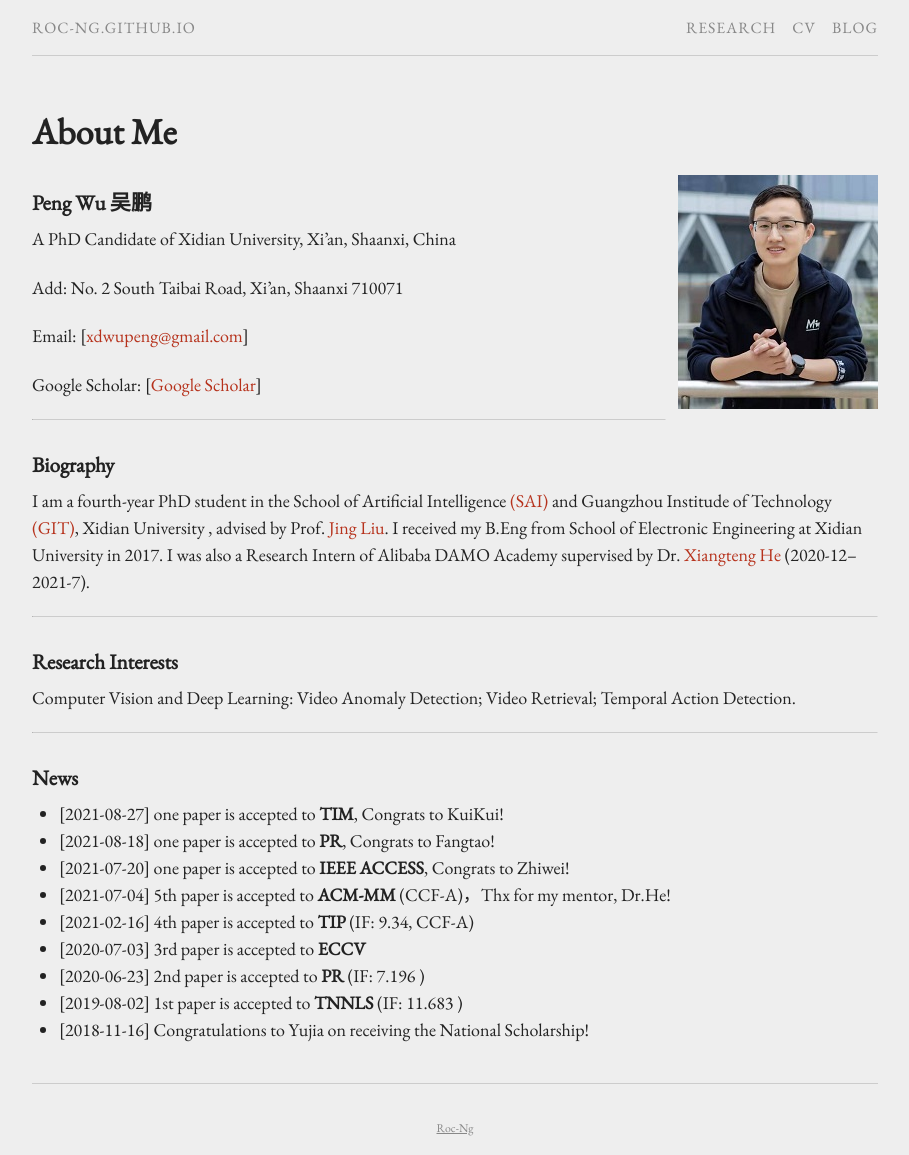
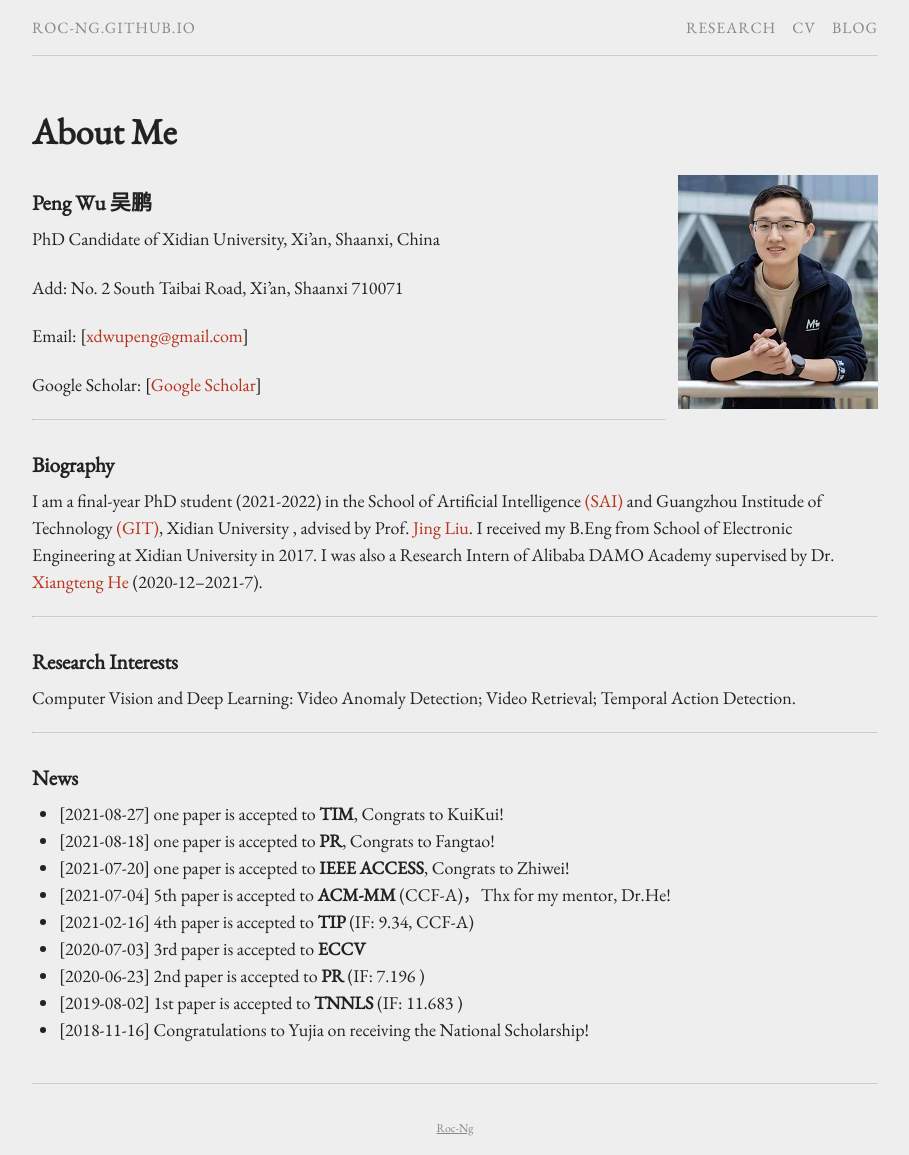
Before and after one commit to Roc-Ng/Roc-Ng.github.io, a Jekyll site: the page built from index.md, in a window 1280 px wide. Shown: the whole page, without its empty margins (185-1094 px from the left). Built offline with Jekyll 4.4.1, drawn with Linux system fonts in a browser that asks for light colours.

Commit message:
Update index.md

```diff
--- a/index.md
+++ b/index.md
@@ -8,7 +8,7 @@ permalink: /
 
 ### Peng Wu 吴鹏
 
-A PhD Candidate of Xidian University, Xi'an, Shaanxi, China
+PhD Candidate of Xidian University, Xi'an, Shaanxi, China
 
 Add: No. 2 South Taibai Road, Xi’an, Shaanxi 710071
 
@@ -20,7 +20,7 @@
 
 ### Biography
 
-I am a fourth-year PhD student in the School of Artificial Intelligence [(SAI)](http://sai.xidian.edu.cn/ ) and Guangzhou Institude of Technology [(GIT)](https://gzyjy.xidian.edu.cn/index.htm), Xidian University , advised by Prof. [Jing Liu](http://web.xidian.edu.cn/liujing/). I received my B.Eng from School of  Electronic Engineering at Xidian University in 2017. I was also a Research Intern of Alibaba DAMO Academy supervised by Dr. [Xiangteng He](https://hexiangteng.github.io/) (2020-12--2021-7).
+I am a final-year PhD student (2021-2022) in the School of Artificial Intelligence [(SAI)](http://sai.xidian.edu.cn/ ) and Guangzhou Institude of Technology [(GIT)](https://gzyjy.xidian.edu.cn/index.htm), Xidian University , advised by Prof. [Jing Liu](http://web.xidian.edu.cn/liujing/). I received my B.Eng from School of  Electronic Engineering at Xidian University in 2017. I was also a Research Intern of Alibaba DAMO Academy supervised by Dr. [Xiangteng He](https://hexiangteng.github.io/) (2020-12--2021-7).
 
 ---
 
```
